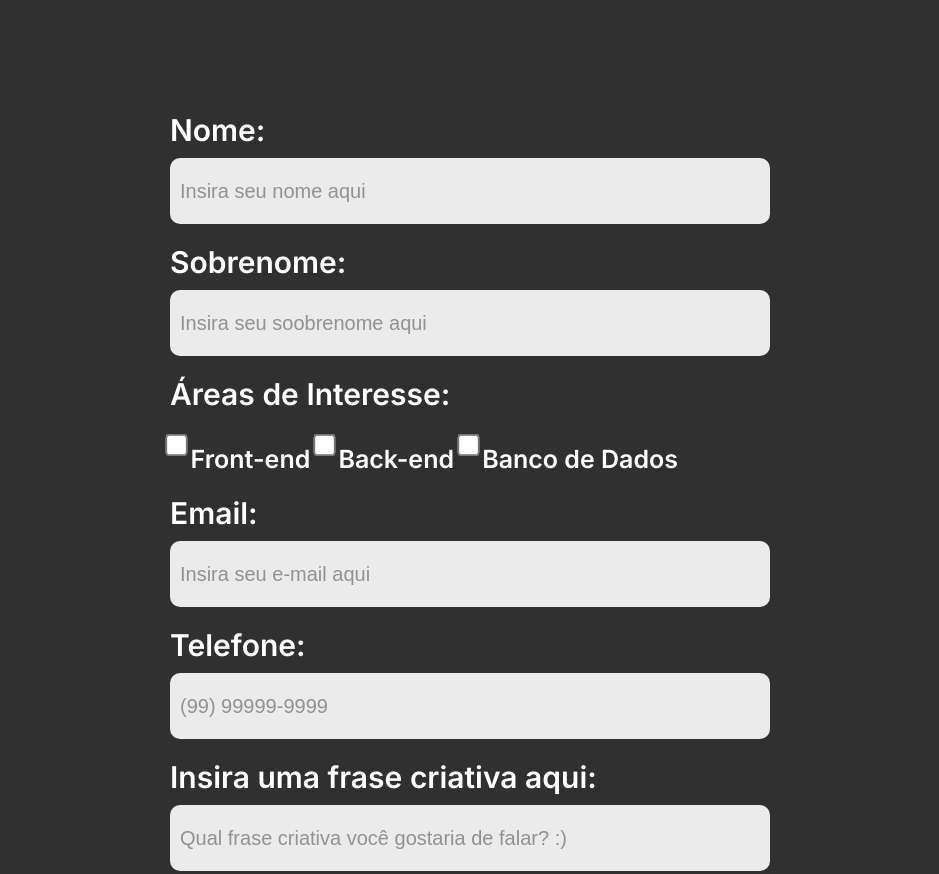
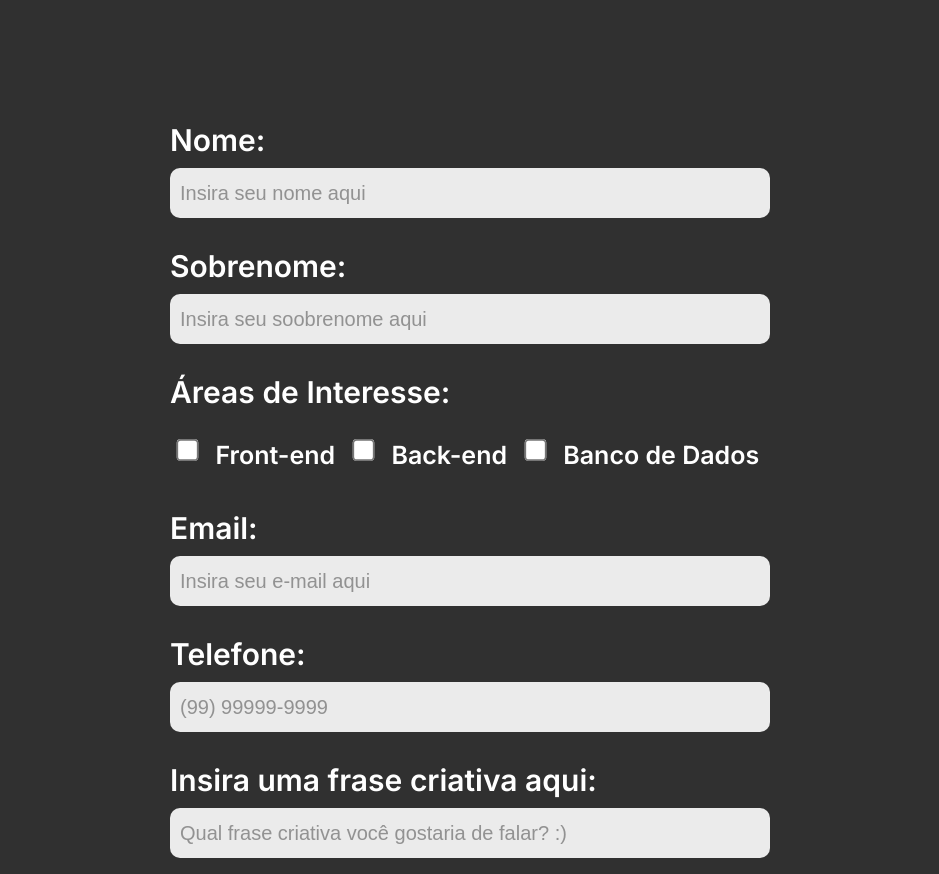
Before and after one commit to FREITASWES/Projeto_Bootcamp, a plain HTML site: page index.html in a window 1280 px wide. Shown: the part 523-1397 px from the top of the page, without its empty margins (170-1109 px from the left). Drawn offline with Linux system fonts and the light colour scheme.

Commit message:
Adicionando formatação de estilo do formulário e consertando o checkbox

```diff
--- a/css/estilo.css
+++ b/css/estilo.css
@@ -66,7 +66,7 @@ body {
 section {
     display: flex;
     flex-direction: column;
-    /* justify-content: center; */
+    justify-content: center;
     align-items: center;
     margin-top: 100px;
     margin-bottom: 100px;
@@ -118,14 +118,14 @@ form {
 form input {
     border-radius: 10px;
     border: 0px;
-    height: 46px;
+    height: 30px;
     font-size: 20px;
     padding: 10px;
     background-color: rgba(255, 255, 255, 0.9);
 }
 
 form label {
-    margin: 10px 0px 10px 0;
+    margin: 20px 0px 10px 0;
 }
 
 form input::placeholder {
@@ -136,7 +136,7 @@ form input::placeholder {
     font-size: 25px;
 }
 
-checkbox-itens {
+.checkbox-itens {
     display: flex;
     justify-content: space-around;
     align-items: center;
```
